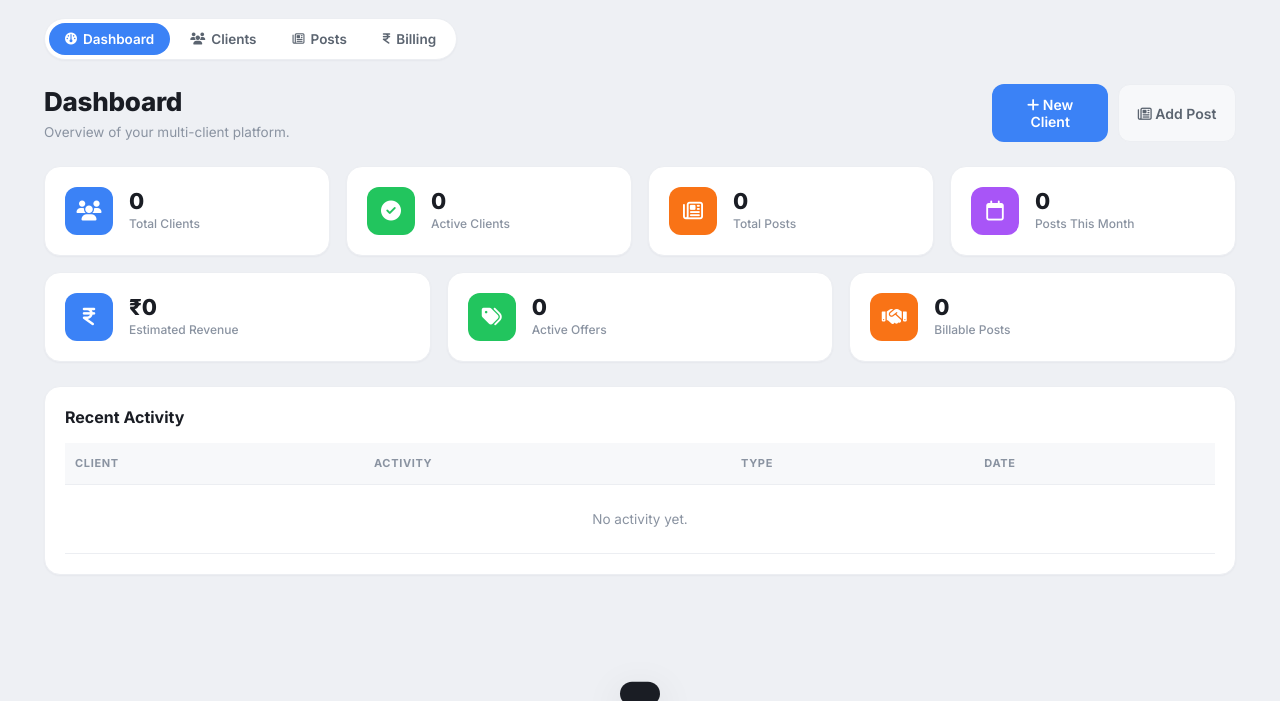
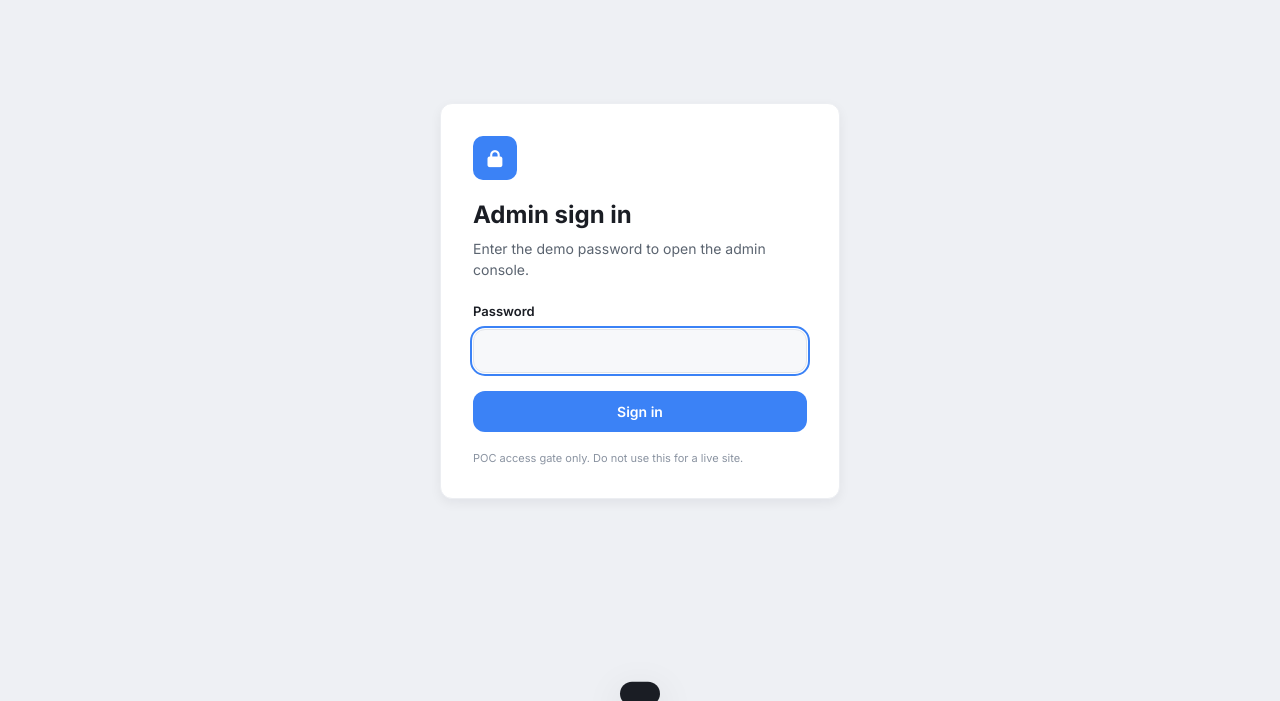
Before and after one commit to patilp76/website_port, a plain HTML site: page admin.html in a window 1280 px wide. Shown: the part 99-800 px from the top of the page. Drawn offline with Linux system fonts and the light colour scheme.

Commit message:
Prepare POC site for GitHub Pages

```diff
--- a/admin.css
+++ b/admin.css
@@ -1,6 +1,61 @@
 /* =====================================================
    ADMIN-SPECIFIC STYLES
    ===================================================== */
+
+.admin-shell.is-locked { display: none; }
+
+.admin-login {
+    position: fixed;
+    inset: 0;
+    z-index: 1000;
+    display: grid;
+    place-items: center;
+    padding: 24px;
+    background: var(--bg-page, #f4f5f7);
+}
+.admin-login[hidden] { display: none; }
+.admin-login-card {
+    display: flex;
+    flex-direction: column;
+    width: min(100%, 400px);
+    padding: 32px;
+    background: var(--bg-card, #fff);
+    border: 1px solid var(--border-light, #e5e7eb);
+    border-radius: 12px;
+    box-shadow: var(--shadow-md);
+}
+.admin-login-mark {
+    display: grid;
+    place-items: center;
+    width: 44px;
+    height: 44px;
+    margin-bottom: 20px;
+    color: #fff;
+    background: var(--color-blue);
+    border-radius: 10px;
+}
+.admin-login-card h1 { margin-bottom: 8px; font-size: 24px; }
+.admin-login-card > p { margin-bottom: 22px; color: var(--text-secondary); font-size: 14px; }
+.admin-login-card label { margin-bottom: 7px; font-size: 13px; font-weight: 600; }
+.admin-login-input {
+    width: 100%;
+    height: 44px;
+    padding: 0 12px;
+    color: var(--text-primary);
+    background: var(--bg-soft);
+    border: 1px solid var(--border-medium);
+    border-radius: var(--r-md);
+    font: inherit;
+}
+.admin-login-input:focus { outline: 2px solid var(--color-blue); outline-offset: 1px; }
+.admin-login-card .admin-login-error { margin: 8px 0 0; color: #b91c1c; font-size: 13px; }
+.admin-login-submit { justify-content: center; margin-top: 18px; }
+.admin-login-card small { margin-top: 18px; color: var(--text-muted); font-size: 11px; }
+.admin-logout { border: 0; background: transparent; font: inherit; cursor: pointer; }
+
+@media (max-width: 480px) {
+    .admin-login-card { padding: 24px; }
+}
 
 .admin-tabs {
     display: flex;
--- a/admin.html
+++ b/admin.html
@@ -13,7 +13,20 @@
     <link rel="stylesheet" href="admin.css">
 </head>
 <body>
-    <div class="app-shell admin-shell">
+    <main class="admin-login" id="adminLogin">
+        <form class="admin-login-card" id="adminLoginForm">
+            <div class="admin-login-mark"><i class="fa-solid fa-lock"></i></div>
+            <h1>Admin sign in</h1>
+            <p>Enter the demo password to open the admin console.</p>
+            <label for="adminPassword">Password</label>
+            <input class="admin-login-input" id="adminPassword" type="password" autocomplete="current-password" required>
+            <p class="admin-login-error" id="adminLoginError" role="alert" hidden>Incorrect password. Please try again.</p>
+            <button class="btn btn-primary admin-login-submit" type="submit">Sign in</button>
+            <small>POC access gate only. Do not use this for a live site.</small>
+        </form>
+    </main>
+
+    <div class="app-shell admin-shell is-locked" id="adminApp">
 
         <header class="platform-header">
             <div class="platform-header-inner">
@@ -26,6 +39,7 @@
                 </a>
                 <nav class="platform-nav" aria-label="Admin navigation">
                     <a href="./" class="nav-link"><i class="fa-solid fa-arrow-left"></i> <span>Public Site</span></a>
+                    <button class="nav-link admin-logout" id="adminLogoutBtn" type="button"><i class="fa-solid fa-lock"></i> <span>Lock Admin</span></button>
                 </nav>
             </div>
         </header>
--- a/admin.js
+++ b/admin.js
@@ -8,6 +8,8 @@ const STORAGE_KEYS = {
     posts:   'mp_posts',
     settings:'mp_settings'
 };
+
+const DEMO_ADMIN_PASSWORD = 'admin123';
 
 const storage = {
     get(key) { try { return JSON.parse(localStorage.getItem(key)) || null; } catch (e) { return null; } },
@@ -536,8 +538,31 @@ function bindEvents() {
    INIT
    ===================================================== */
 function init() {
+    $('#adminLoginForm').addEventListener('submit', handleAdminLogin);
+    $('#adminLogoutBtn').addEventListener('click', lockAdmin);
     bindEvents();
+    $('#adminPassword').focus();
+}
+
+function handleAdminLogin(event) {
+    event.preventDefault();
+    if ($('#adminPassword').value !== DEMO_ADMIN_PASSWORD) {
+        $('#adminLoginError').hidden = false;
+        $('#adminPassword').select();
+        return;
+    }
+
+    $('#adminLogin').hidden = true;
+    $('#adminLoginError').hidden = true;
+    $('#adminApp').classList.remove('is-locked');
     renderAll();
 }
 
+function lockAdmin() {
+    $('#adminApp').classList.add('is-locked');
+    $('#adminLogin').hidden = false;
+    $('#adminPassword').value = '';
+    $('#adminPassword').focus();
+}
+
 document.addEventListener('DOMContentLoaded', init);
```
Also changed, not shown: script.js (+9 -1 lines), 1 other file.
